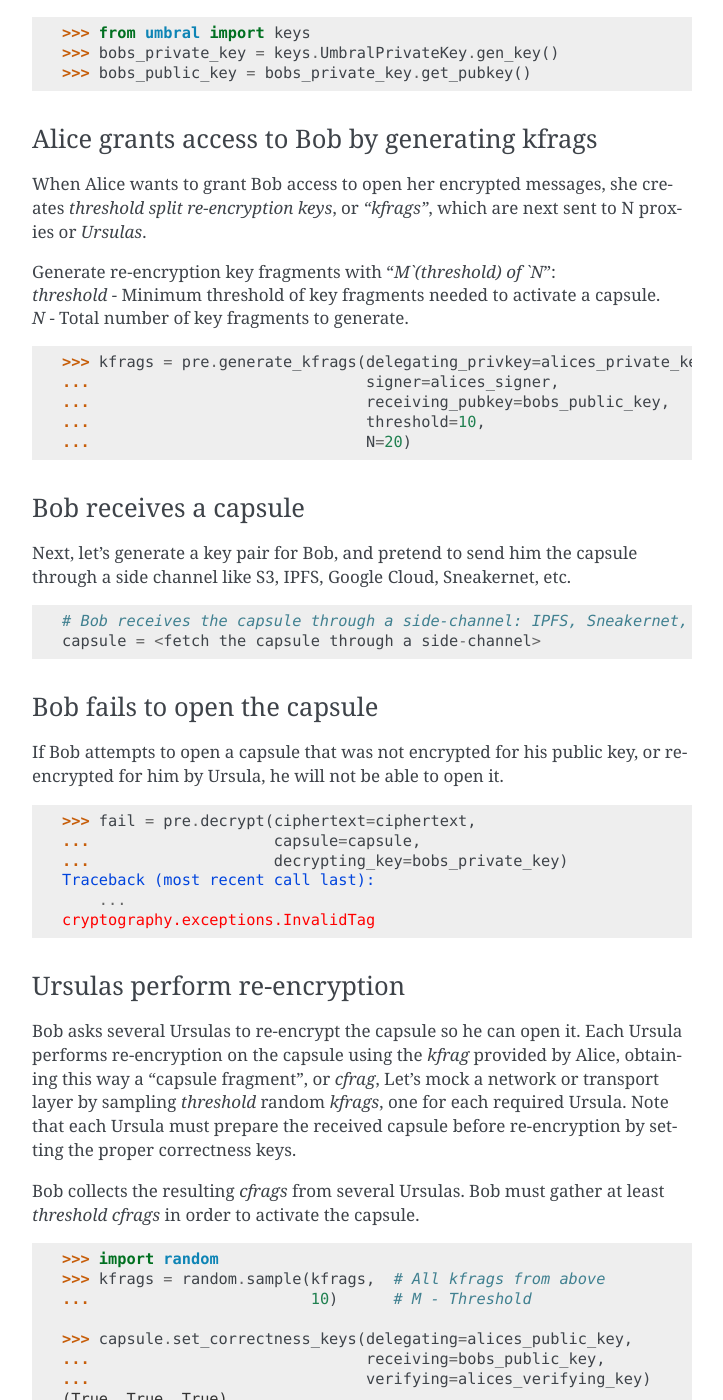
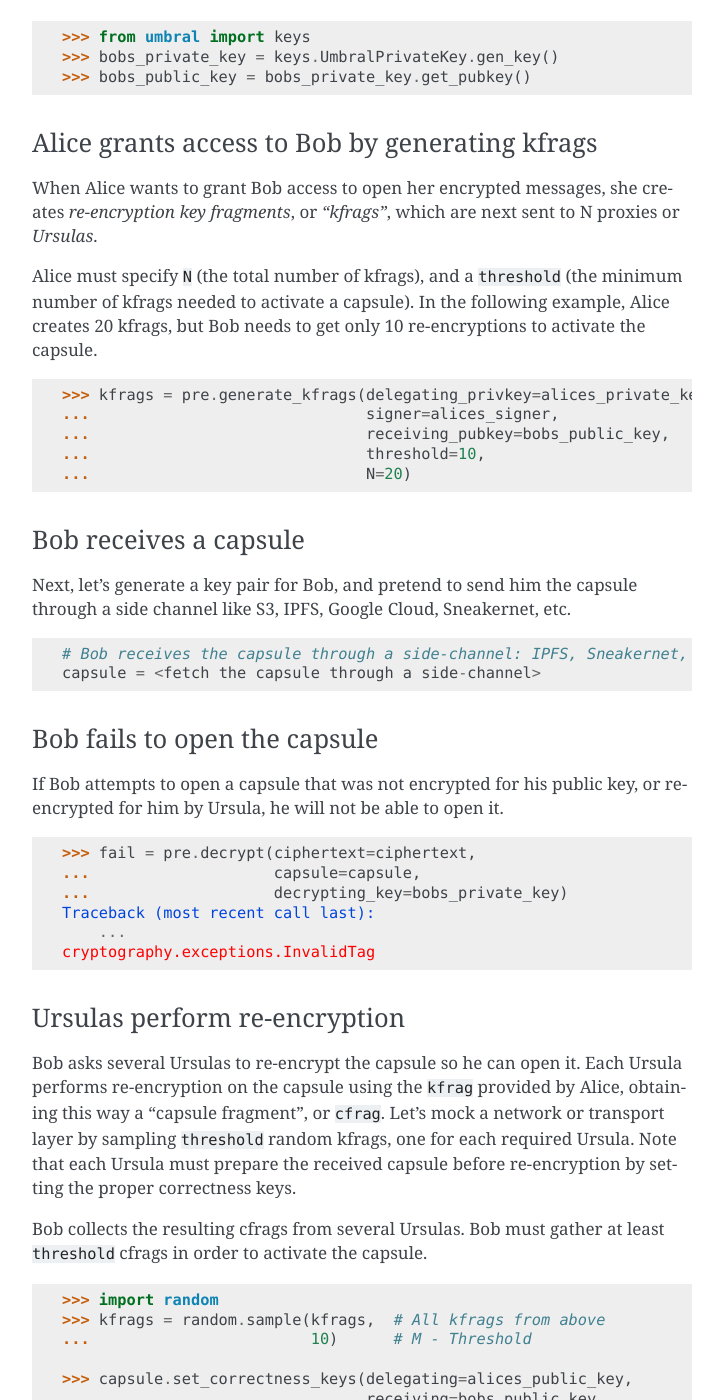
Before and after one commit to nucypher/pyUmbral, a Sphinx documentation site: the page built from docs/source/using_pyumbral.rst, in a window 1280 px wide and 1400 px high, scrolled down 1737 px. Shown: the whole window, without its empty margins (388-1111 px from the left). Built offline with Sphinx 7.4.7, drawn with Linux system fonts in a browser that asks for light colours; some of the changed text lies outside the part shown.

Commit message:
Touchups to the docs

```diff
--- a/docs/source/using_pyumbral.rst
+++ b/docs/source/using_pyumbral.rst
@@ -46,8 +46,8 @@ Encryption
 
 Generate an Umbral key pair
 -----------------------------
-First, Let's generate two asymmetric key pairs for Alice:
-A delegating key pair and a Signing key pair.
+First, let's generate two asymmetric key pairs for Alice:
+A delegating key pair and a signing key pair.
 
 .. doctest:: capsule_story
 
@@ -86,7 +85,7 @@ Alice can open the capsule and decrypt the ciphertext with her private key.
     >>> cleartext = pre.decrypt(ciphertext=ciphertext, capsule=capsule, decrypting_key=alices_private_key)
 
 
-Threshold split-key re-encryption
+Threshold Re-encryption
 ==================================
 
 Bob Exists
@@ -102,12 +101,13 @@ Bob Exists
 Alice grants access to Bob by generating kfrags
 -----------------------------------------------
 When Alice wants to grant Bob access to open her encrypted messages,
-she creates *threshold split re-encryption keys*, or *"kfrags"*,
+she creates *re-encryption key fragments*, or *"kfrags"*,
 which are next sent to N proxies or *Ursulas*.
 
-| Generate re-encryption key fragments with "`M`(threshold) of `N`":
-| `threshold` - Minimum threshold of key fragments needed to activate a capsule.
-| `N` - Total number of key fragments to generate.
+Alice must specify ``N`` (the total number of kfrags),
+and a ``threshold`` (the minimum number of kfrags needed to activate a capsule).
+In the following example, Alice creates 20 kfrags,
+but Bob needs to get only 10 re-encryptions to activate the capsule.
 
 .. doctest:: capsule_story
 
@@ -148,14 +148,14 @@ or re-encrypted for him by Ursula, he will not be able to open it.
 Ursulas perform re-encryption
 ------------------------------
 Bob asks several Ursulas to re-encrypt the capsule so he can open it.
-Each Ursula performs re-encryption on the capsule using the `kfrag`
-provided by Alice, obtaining this way a "capsule fragment", or `cfrag`,
-Let's mock a network or transport layer by sampling `threshold` random `kfrags`,
+Each Ursula performs re-encryption on the capsule using the ``kfrag``
+provided by Alice, obtaining this way a "capsule fragment", or ``cfrag``.
+Let's mock a network or transport layer by sampling ``threshold`` random kfrags,
 one for each required Ursula. Note that each Ursula must prepare the received
 capsule before re-encryption by setting the proper correctness keys.
 
-Bob collects the resulting `cfrags` from several Ursulas.
-Bob must gather at least `threshold` `cfrags` in order to activate the capsule.
+Bob collects the resulting cfrags from several Ursulas.
+Bob must gather at least ``threshold`` cfrags in order to activate the capsule.
 
 
 .. doctest:: capsule_story
@@ -182,7 +182,7 @@ Bob must gather at least `threshold` `cfrags` in order to activate the capsule.
 
 Bob attaches cfrags to the capsule
 ----------------------------------
-Bob attaches at least `threshold` `cfrags` to the capsule,
+Bob attaches at least ``threshold`` cfrags to the capsule,
 which has to be prepared in advance with the necessary correctness keys.
 Only then it can become *activated*.
 
```
Also changed, not shown: other parts of docs/source/using_pyumbral.rst (+3 -5 lines), docs/source/choosing_and_using_curves.rst (+6 -4 lines), docs/source/installation.rst (+4 -4 lines).
